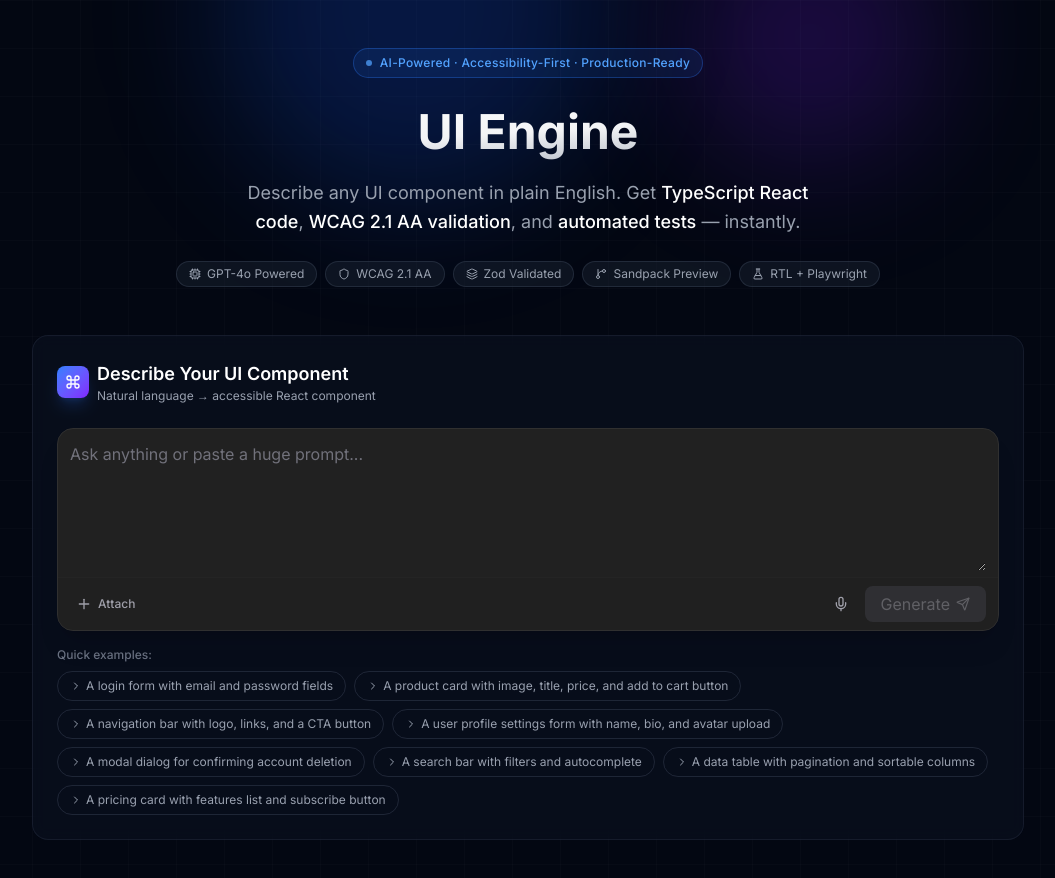
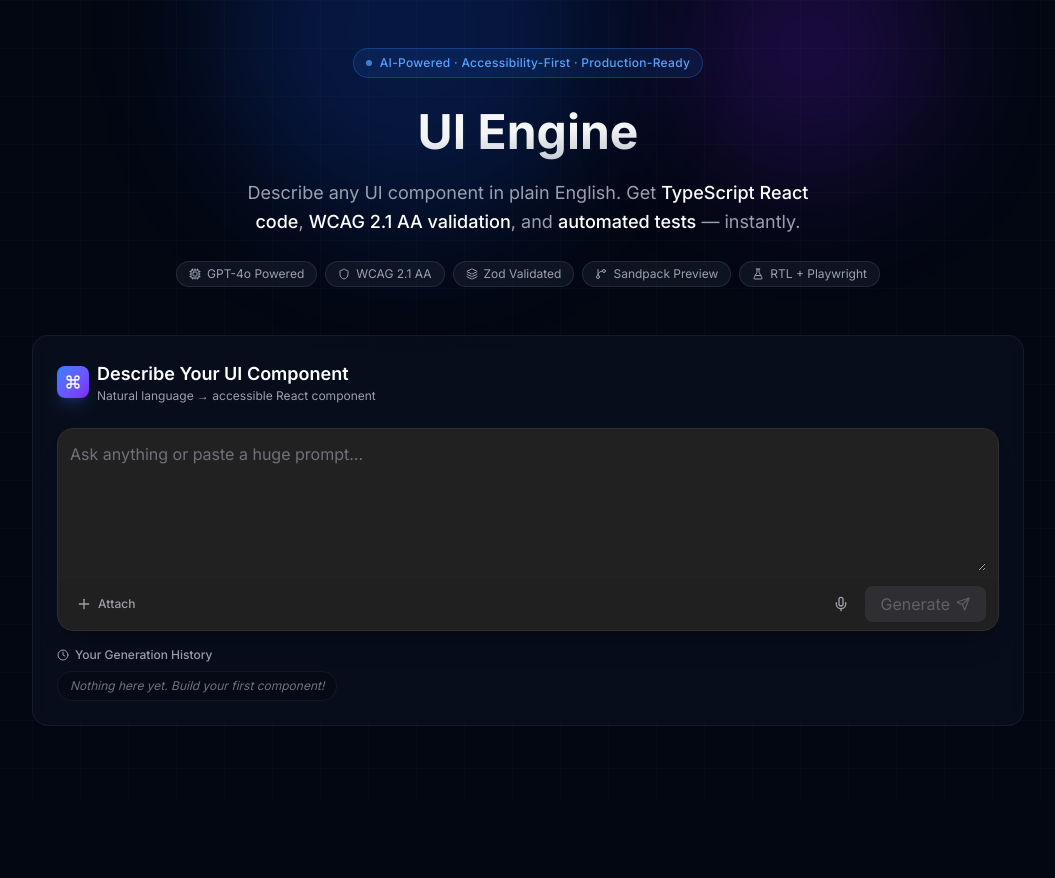
Before and after one commit to shekhargiri005-dotcom/AI-powered-accessibility-first-UI-engine, a Next.js app: page / in a window 1280 px wide. Shown: the top 878 px of the page, without its empty margins (112-1167 px from the left). After the commit the page ends 800 px from the top, so only its background shows below. Built offline with nearby package versions, Linux system fonts and the light colour scheme.

Commit message:
refactor: completely purge old static example prompts from the input UI in favor of a strict true user generation history view

```diff
--- a/components/PromptInput.tsx
+++ b/components/PromptInput.tsx
@@ -1,18 +1,7 @@
 'use client';
 
 import React, { useState, useRef, useEffect } from 'react';
-import { Send, Loader2, ChevronRight, Mic, X, Plus, Command } from 'lucide-react';
-
-const EXAMPLE_PROMPTS = [
-  'A login form with email and password fields',
-  'A product card with image, title, price, and add to cart button',
-  'A navigation bar with logo, links, and a CTA button',
-  'A user profile settings form with name, bio, and avatar upload',
-  'A modal dialog for confirming account deletion',
-  'A search bar with filters and autocomplete',
-  'A data table with pagination and sortable columns',
-  'A pricing card with features list and subscribe button',
-];
+import { Send, Loader2, ChevronRight, Mic, X, Plus, Command, Clock } from 'lucide-react';
 
 interface PromptInputProps {
   onSubmit: (prompt: string) => void;
@@ -139,9 +128,7 @@ export default function PromptInput({ onSubmit, isLoading }: PromptInputProps) {
     }
   };
 
-  const handleExampleClick = (example: string) => {
-    setPrompt(example);
-  };
+
 
   const charCount = prompt.length;
   const maxChars = 10000;
@@ -278,10 +265,11 @@ export default function PromptInput({ onSubmit, isLoading }: PromptInputProps) {
         </p>
       </form>
 
-      {/* History or Example prompts */}
-      <div className="mt-4" role="group" aria-label="Prompt suggestions">
-        <p className="text-xs text-gray-500 mb-2 font-medium">
-          {history.length > 0 ? 'Your History:' : 'Quick examples:'}
+      {/* True User History */}
+      <div className="mt-4" role="group" aria-label="Prompt history">
+        <p className="flex items-center gap-1.5 text-xs text-gray-400 mb-2 font-medium">
+          <Clock className="w-3 h-3 block" />
+          Your Generation History
         </p>
         <div className="flex flex-wrap gap-2">
           {history.length > 0 ? (
@@ -291,7 +279,7 @@ export default function PromptInput({ onSubmit, isLoading }: PromptInputProps) {
                 type="button"
                 onClick={() => setPrompt(item.promptSnippet)}
                 disabled={isLoading}
-                aria-label={`Use history: ${item.componentName}`}
+                aria-label={`Reuse history: ${item.componentName}`}
                 className="
                   flex items-center gap-1.5 px-3 py-1.5 rounded-full text-xs
                   border border-blue-900/40 text-blue-400 bg-blue-500/10
@@ -307,26 +295,9 @@ export default function PromptInput({ onSubmit, isLoading }: PromptInputProps) {
               </button>
             ))
           ) : (
-            EXAMPLE_PROMPTS.map((example) => (
-              <button
-                key={example}
-                type="button"
-                onClick={() => handleExampleClick(example)}
-                disabled={isLoading}
-                aria-label={`Use example: ${example}`}
-                className="
-                  flex items-center gap-1 px-3 py-1.5 rounded-full text-xs
-                  border border-gray-700/50 text-gray-400
-                  hover:border-blue-500/50 hover:text-blue-400 hover:bg-blue-500/5
-                  disabled:opacity-50 disabled:cursor-not-allowed
-                  transition-all duration-150
-                  focus:outline-none focus:ring-2 focus:ring-blue-500 focus:ring-offset-1 focus:ring-offset-gray-950
-                "
-              >
-                <ChevronRight className="w-3 h-3" aria-hidden="true" />
-                {example}
-              </button>
-            ))
+            <div className="text-xs text-zinc-500 italic flex items-center gap-2 bg-black/20 px-3 py-1.5 rounded-full border border-white/5">
+              Nothing here yet. Build your first component!
+            </div>
           )}
         </div>
       </div>
```
